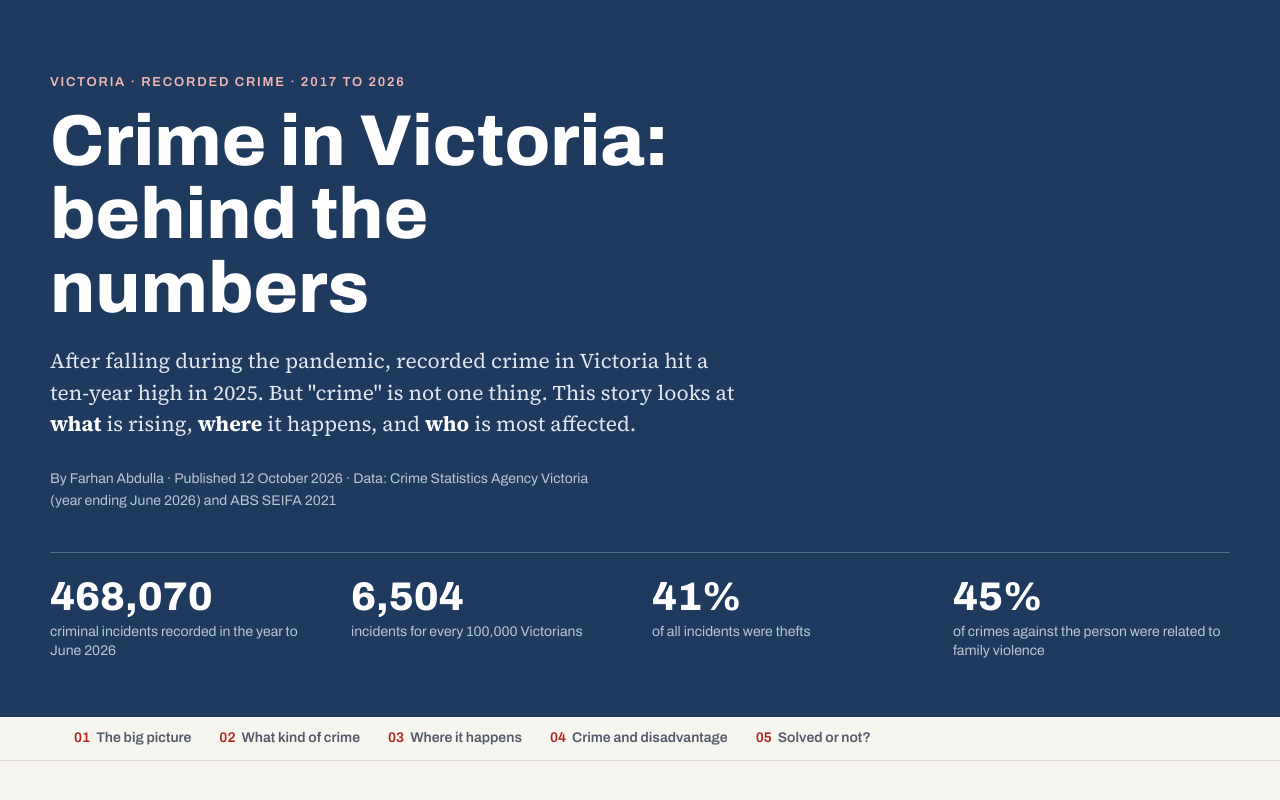
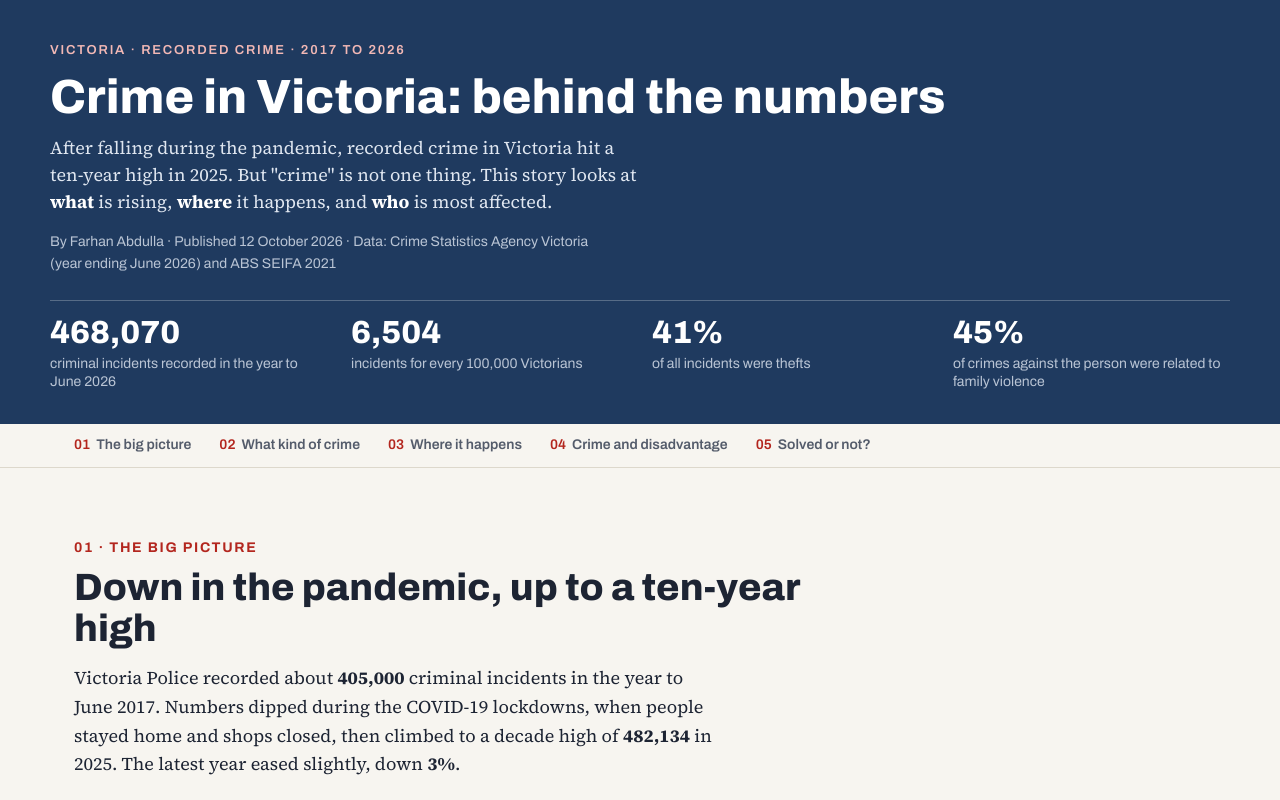
Before and after one commit to ferhnandoz/Crime-in-Victoria, a plain HTML site: page index.html in a window 1280 px wide. Shown: the top 800 px of the page. Drawn offline with Linux system fonts and the light colour scheme; a script that the page names is missing.

Commit message:
Reduced header size

```diff
--- a/css/style.css
+++ b/css/style.css
@@ -34,7 +34,7 @@ body {
 .hero {
   background: var(--navy);
   color: #fff;
-  padding: 72px var(--gutter) 56px;
+  padding: 40px var(--gutter) 32px; /* was 72px top, 56px bottom: shorter header */
 }
 .hero .wrap { max-width: var(--max); margin: 0 auto; }
 .kicker {
@@ -50,13 +50,13 @@ body {
   font-family: "Archivo", Arial, sans-serif;
   font-stretch: 85%;
   font-weight: 800;
-  font-size: clamp(40px, 6vw, 72px);
+  font-size: clamp(32px, 4vw, 48px); /* was up to 72px */
   line-height: 1.02;
-  margin: 0 0 20px;
-  max-width: 14ch;
+  margin: 0 0 12px;
+  max-width: none; /* was 14ch: title now fits on one line */
 }
 .hero .dek {
-  font-size: 21px;
+  font-size: 18px; /* was 21px */
   line-height: 1.5;
   max-width: 62ch;
   color: #dfe6f0;
@@ -66,7 +66,7 @@ body {
   font-family: "Archivo", Arial, sans-serif;
   font-size: 14px;
   color: #b9c4d4;
-  margin-top: 28px;
+  margin-top: 16px; /* was 28px */
 }
 
 /* Key numbers strip under the hero */
@@ -75,14 +75,14 @@ body {
   grid-template-columns: repeat(4, 1fr);
   gap: var(--gutter);
   max-width: var(--max);
-  margin: 40px auto 0;
+  margin: 24px auto 0; /* was 40px */
   border-top: 1px solid rgba(255,255,255,.25);
-  padding-top: 24px;
+  padding-top: 16px; /* was 24px */
 }
 .stat .num {
   font-family: "Archivo", Arial, sans-serif;
   font-weight: 800;
-  font-size: 40px;
+  font-size: 32px; /* was 40px */
   line-height: 1;
   display: block;
 }
```
